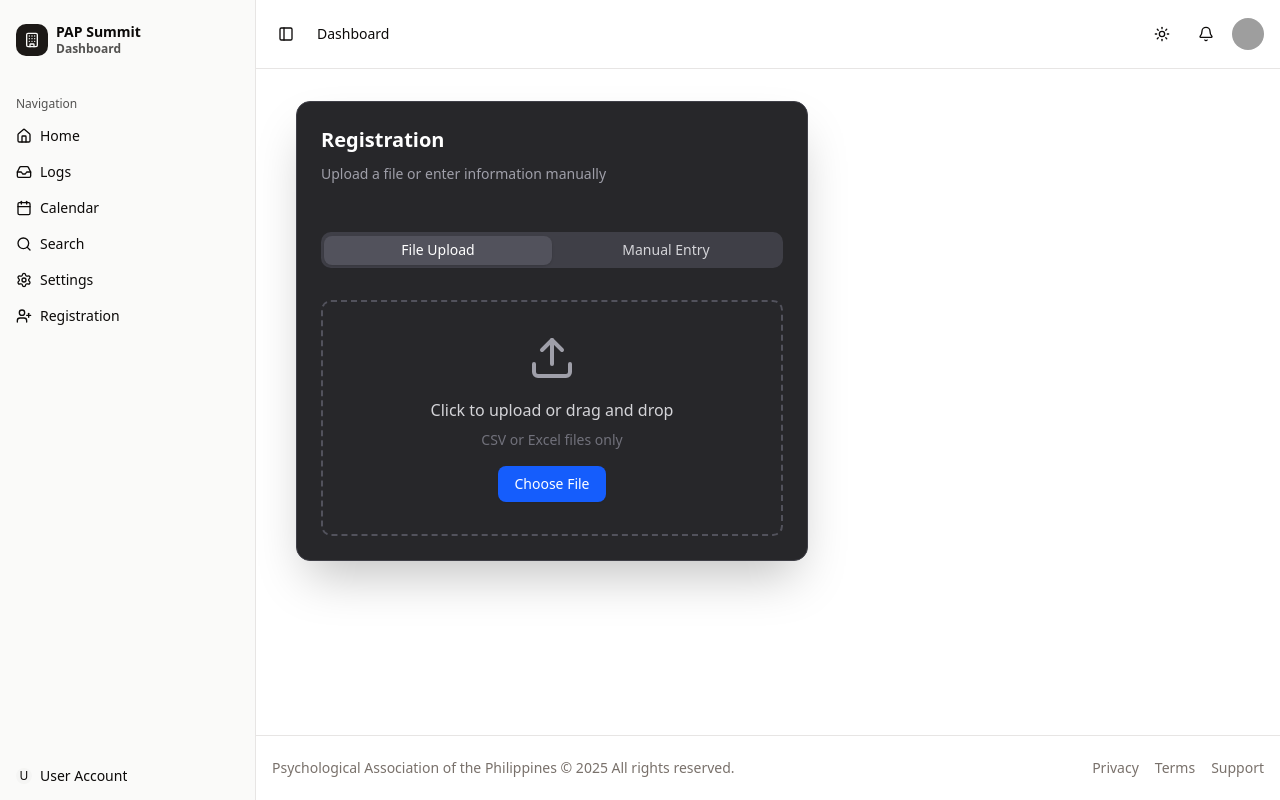
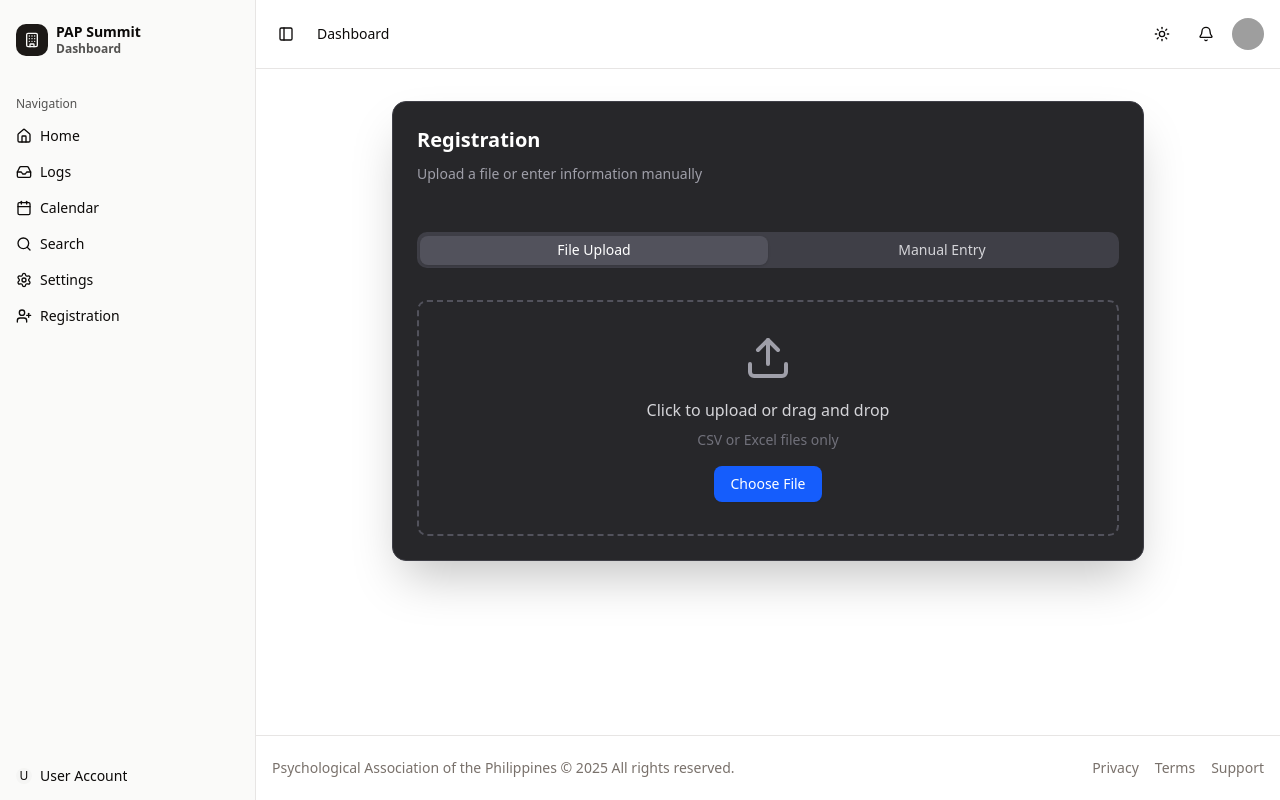
Before and after one commit to PAPCon-Registration-System/web-app, a Next.js app: page /registration in a window 1280 px wide. Built offline with nearby package versions, Linux system fonts and the light colour scheme; no server answers; grey boxes are pictures that could not be loaded; what hono would draw is missing.

Commit message:
style(registration-form): make registration form UI responsive

```diff
--- a/src/app/(app)/registration/page.tsx
+++ b/src/app/(app)/registration/page.tsx
@@ -4,7 +4,7 @@ export const dynamic = "force-dynamic";
 
 export default function RegistrationPage() {
 	return (
-		<div className="col-span-full flex flex-col">
+		<div className="col-span-full flex flex-col lg:px-24">
 			<RegistrationForm />
 		</div>
 	);
--- a/src/features/auth/components/registration-form.tsx
+++ b/src/features/auth/components/registration-form.tsx
@@ -18,7 +18,7 @@ import UserInputForm from "./user-input-form";
 
 const RegistrationForm = () => {
 	return (
-		<Card className=" w-full max-w-lg overflow-y-auto border-zinc-700 bg-zinc-800 shadow-2xl">
+		<Card className="w-full overflow-y-auto border-zinc-700 bg-zinc-800 shadow-2xl">
 			<CardHeader className="space-y-1 pb-6">
 				<CardTitle className="font-bold text-white text-xl">
 					Registration
```
